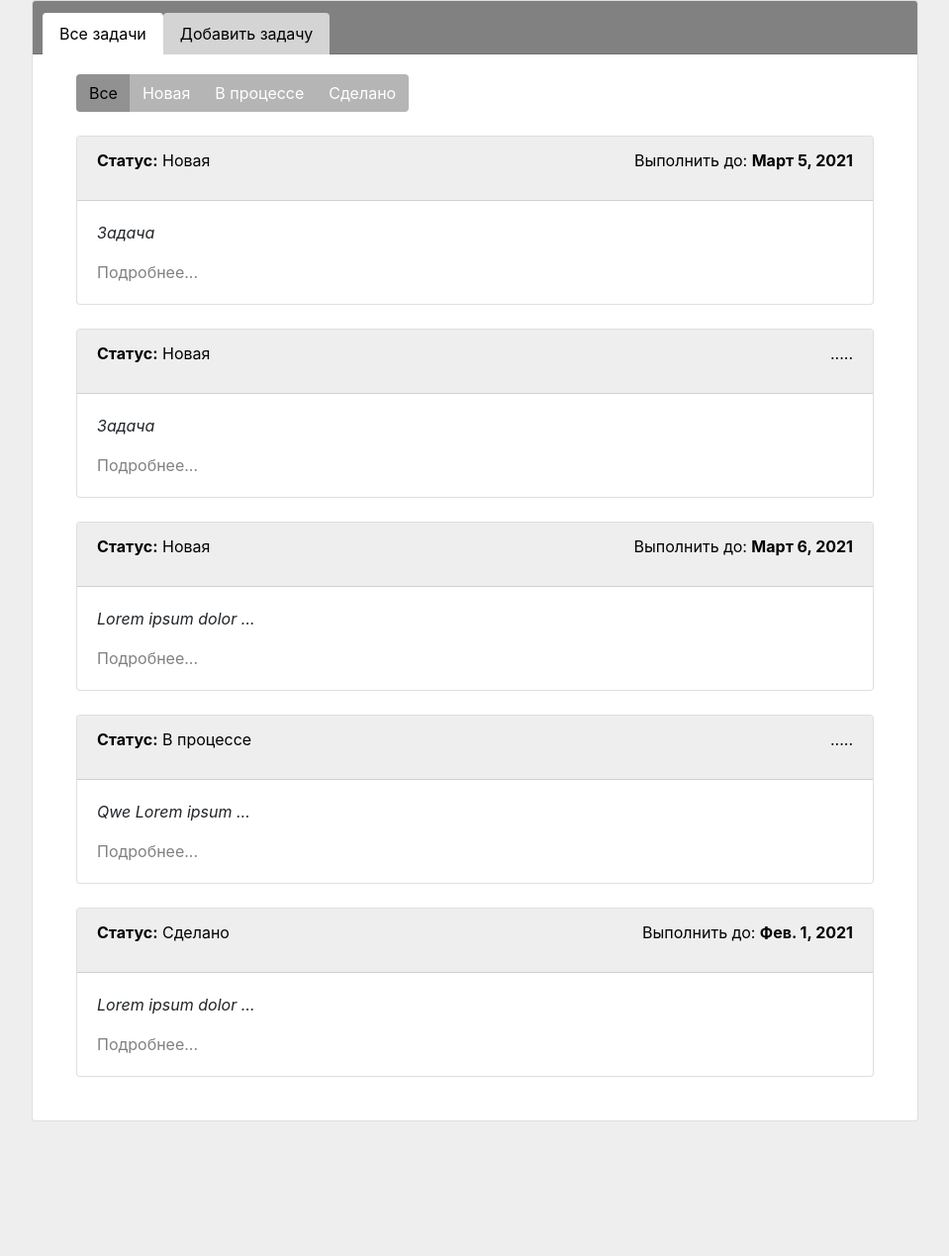
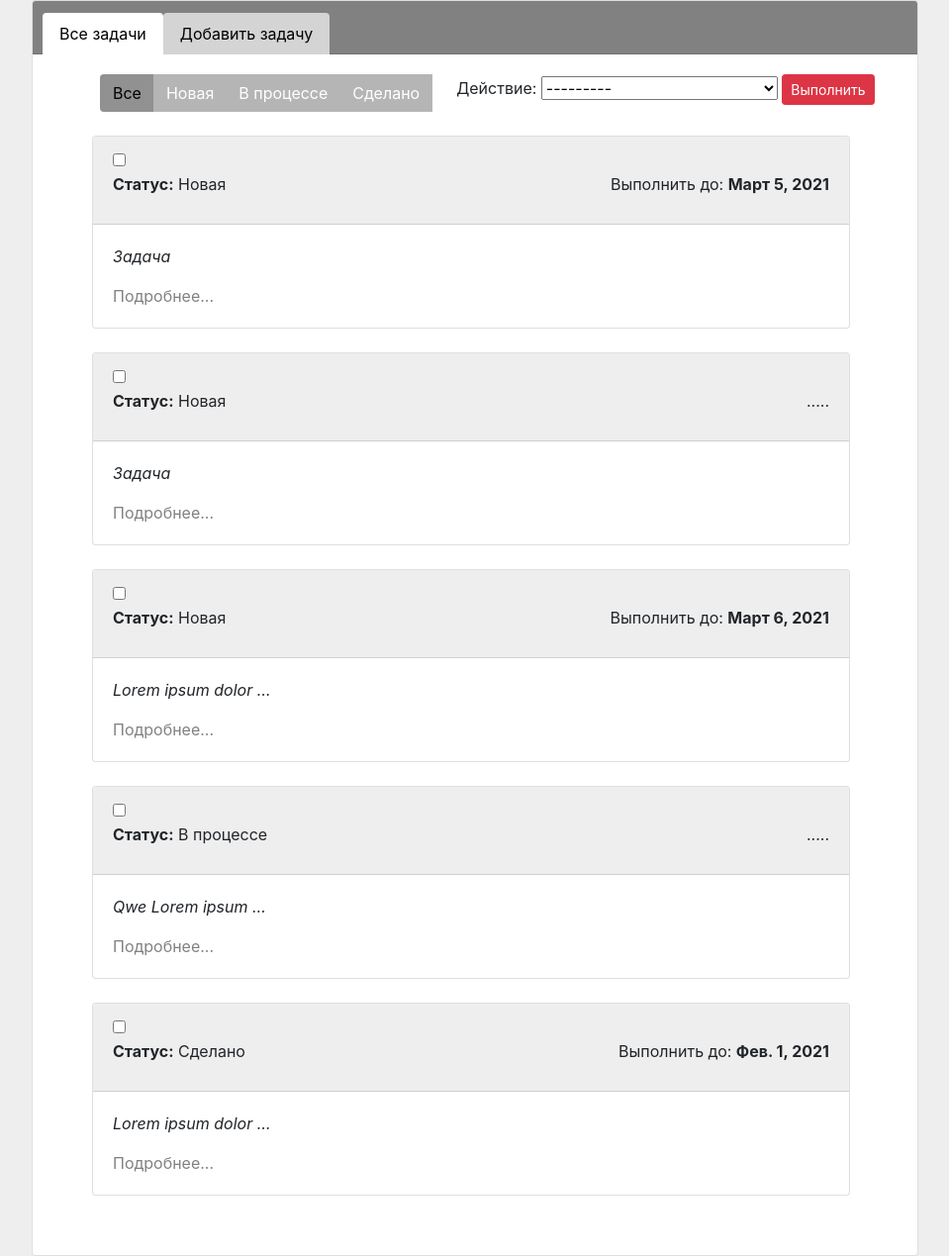
Before and after one commit to nrbksv/to_do_list, a Django app: page / in a window 1280 px wide. Shown: the whole page at 99% size, without its empty margins (160-1119 px from the left). Before the commit the page ends 1133 px from the top, so only its background shows below. Run offline with Django 3.2, Linux system fonts and the light colour scheme; data comes from the database, SQL or seed files in the repository; some libraries are stand-ins or nearby versions.

Commit message:
Fixed task deletion. Prepared interface for deleting selected tasks.

```diff
--- a/to_do_list/task/static/css/styles.css
+++ b/to_do_list/task/static/css/styles.css
@@ -52,12 +52,6 @@
     transition: 150ms;
 }
 
-.detail-link-1:hover {
-    text-decoration: none;
-    color: black;
-    transform: scaleX(1.01);
-}
-
 .detail-link-2 {
     text-decoration: none;
     color: #818181;
@@ -84,3 +78,7 @@
     font-weight: bold;
     text-decoration: underline;
 }
+
+ul {
+    list-style: none;
+}
--- a/to_do_list/task/templates/delete_confirmation.html
+++ b/to_do_list/task/templates/delete_confirmation.html
@@ -10,10 +10,13 @@
           <div class="card-body cb">
               <p class="card-text"><i>Вы уверены,что хотите удалить задачу:</i> <span class="task-title">{{ task.task_title }}</span></p>
           </div>
+          <form action="{% url 'delete-confirm' task.id %}" method="post">
+              {% csrf_token %}
           <div class="card-footer d-flex flex-row justify-content-end">
               <div><a class="btn btn-success mr-3" href="{% url 'task-detail' task.id %}">Нет, отменить</a></div>
-              <div><a class="btn btn-danger" href="{% url 'task-delete' task.id %}">Да, удалить</a></div>
+              <div><input type="submit" class="btn btn-danger" value="Да, удалить!"></div>
           </div>
+          </form>
         </div>
       </div>
 {% endblock %}
--- a/to_do_list/task/templates/main_page.html
+++ b/to_do_list/task/templates/main_page.html
@@ -12,22 +12,20 @@
           </li>
         </ul>
      </div>
-      <div class="card-body mx-4 ">
-      <div class="btn-group mb-4">
-          <a href="{% url 'task-list' %}" class="btn filter-btn {{ all }}" aria-current="page">Все</a>
-          <a href="/task/status?st=new" class="btn filter-btn {{ new }}">Новая</a>
-          <a href="/task/status?st=in_progress" class="btn filter-btn {{ in_progress }}">В процессе</a>
-          <a href="/task/status?st=done" class="btn filter-btn {{ done }}">Сделано</a>
-      </div>
+      <div class="card-body ">
+      {% include 'nav_bar.html' %}
           <br>
         {% if tasks %}
+            <ul>
           {% for task in tasks %}
-                    <div class="card">
-                        <a class="detail-link-1" href="{% url 'task-detail' task.id %}">
-                      <div class="card-header d-flex justify-content-between ch-in">
-                       <div><b>Статус:</b>
+              <li>
+                    <div class="card mr-5">
+                      <div class="card-header ch-in">
+                          <input type="checkbox" name="check-list">
+                      <div class="d-flex justify-content-between">
+                      <div><b>Статус:</b>
                             {{ task.get_status_display }}
-                       </div>
+                      </div>
                       <div>
                         {% if task.deadline %}
                         <p>Выполнить до:
@@ -40,15 +38,17 @@
                         </p>
                       </div>
                       </div>
-                      </a>
+                      </div>
                       <div class="card-body">
                         <p class="card-text"><i>{{ task.task_title | truncatewords_html:3 }}</i></p>
                         <a class="detail-link-2" href="{% url 'task-detail' task.id %}">Подробнее...</a>
                       </div>
                     </div>
+              </li>
                   <br>
           {% endfor %}
         {% else %}
+            </ul>
             <h3>{{ 'Пусто' }}</h3>
         {% endif %}
       </div>
--- /dev/null
+++ b/to_do_list/task/templates/nav_bar.html
@@ -0,0 +1,15 @@
+  <div class="btn-group mb-4 ml-5">
+      <a href="{% url 'task-list' %}" class="btn filter-btn {{ all }}" aria-current="page">Все</a>
+      <a href="/task/status?st=new" class="btn filter-btn {{ new }}">Новая</a>
+      <a href="/task/status?st=in_progress" class="btn filter-btn {{ in_progress }}">В процессе</a>
+      <a href="/task/status?st=done" class="btn filter-btn {{ done }}">Сделано</a>
+
+      <div class="ml-4">
+          <label for="">Действие:</label>
+          <select name="action" id="">
+              <option value="" selected="">---------</option>
+              <option value="delete_selected">Удалить выбранные задачи</option>
+          </select>
+          <a class="btn btn-danger btn-sm" type="submit" href="">Выполнить</a>
+      </div>
+  </div>
--- a/to_do_list/task/views.py
+++ b/to_do_list/task/views.py
@@ -28,7 +28,7 @@ def add_task_view(request):
         return render(request, 'add_task.html', {'form': form})
 
 
-def detailed_view(request, pk):
+def detail_view(request, pk):
     task = get_object_or_404(Task, id=pk)
     return render(request, 'task_detail.html', {'task': task})
 
@@ -44,11 +44,6 @@ def filtered_view(request):
 
 
 def delete_view(request, pk):
-    Task.objects.get(id=pk).delete()
-    return redirect('task-list')
-
-
-def delete_confirm_view(request, pk):
     task = get_object_or_404(Task, id=pk)
 
     if request.method == 'GET':
--- a/to_do_list/to_do_list/urls.py
+++ b/to_do_list/to_do_list/urls.py
@@ -15,15 +15,17 @@ Including another URLconf
 """
 from django.contrib import admin
 from django.urls import path
-from task.views import main_view, add_task_view, filtered_view, delete_view, detailed_view, task_update_view, delete_confirm_view
+from task.views import (
+    main_view, add_task_view, filtered_view,
+    detail_view, task_update_view, delete_view
+    )
 
 urlpatterns = [
     path('admin/', admin.site.urls),
     path('', main_view, name='task-list'),
-    path('task/<int:pk>', detailed_view, name='task-detail'),
+    path('task/<int:pk>', detail_view, name='task-detail'),
     path('task/add/', add_task_view, name='task-add'),
     path('task/status/', filtered_view, name='task-filter'),
-    path('task/<int:pk>/delete', delete_view, name='task-delete'),
     path('task/<int:pk>/update', task_update_view, name='task-update'),
-    path('task/<int:pk>/delete/confirm', delete_confirm_view, name='delete-confirm')
+    path('task/<int:pk>/delete/confirm', delete_view, name='delete-confirm')
 ]
```
